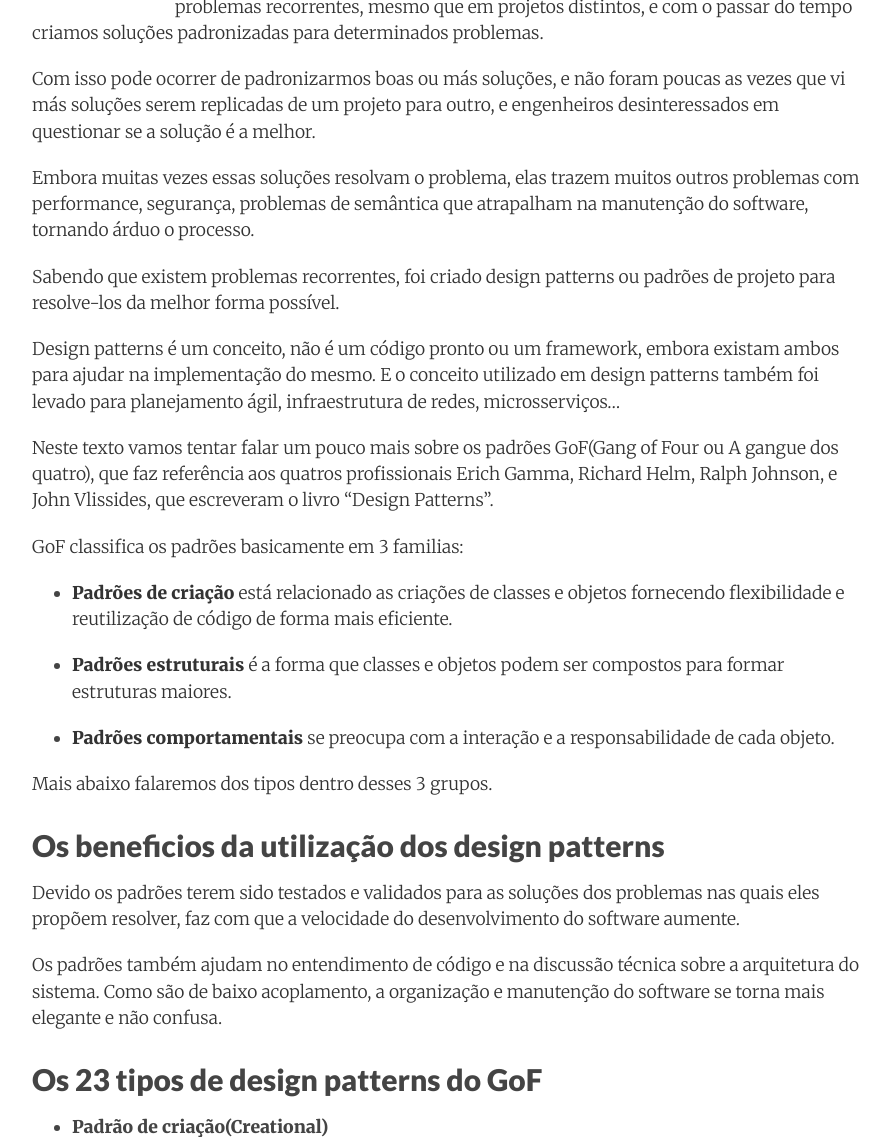
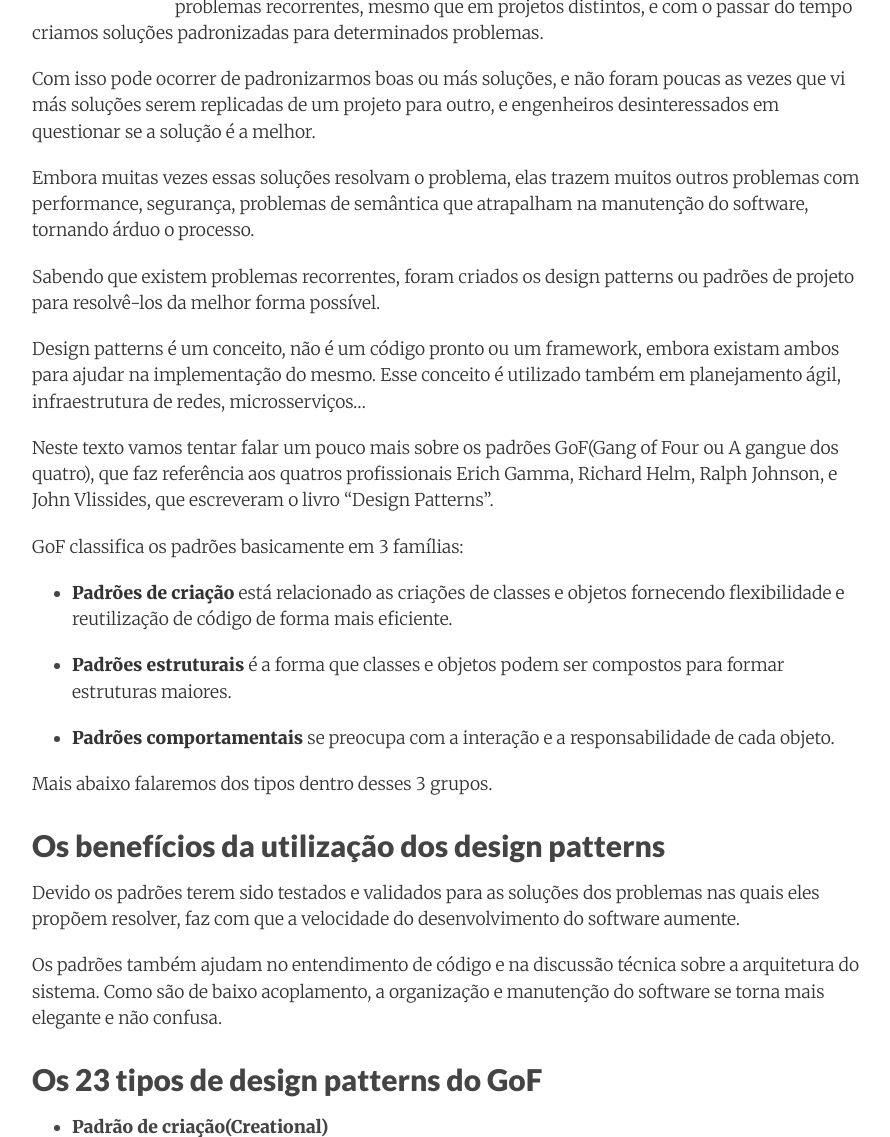
Before and after one commit to saikiransripada/mixyll, a Jekyll site: the page built from _posts/2020-06-02-basic-design-patterns.md, in a window 1280 px wide and 1400 px high, cut to the strip 263-1400 px from the top of the window. Shown: the whole strip, without its empty margins (188-1078 px from the left). Built offline with Jekyll 4.4.1, drawn with Linux system fonts in a browser that asks for light colours; nearby versions of some CDN libraries; some of the changed text lies outside the part shown.

Commit message:
Fix texts.

```diff
--- a/_posts/2020-06-02-basic-design-patterns.md
+++ b/_posts/2020-06-02-basic-design-patterns.md
@@ -18,18 +18,18 @@ Embora muitas vezes essas soluções resolvam o problema, elas trazem muitos out
 problemas com performance, segurança, problemas de semântica que atrapalham na manutenção
 do software,  tornando árduo o processo.
 
-Sabendo que existem problemas recorrentes, foi criado design patterns ou
-padrões de projeto para resolve-los da melhor forma possível.
+Sabendo que existem problemas recorrentes, foram criados os design patterns ou
+padrões de projeto para resolvê-los da melhor forma possível.
 
 Design patterns é um conceito, não é um código pronto ou um framework, embora
-existam ambos para ajudar na implementação do mesmo. E o conceito utilizado em design patterns também foi levado para planejamento
+existam ambos para ajudar na implementação do mesmo. Esse conceito é utilizado também em planejamento
 ágil, infraestrutura de redes, microsserviços...
 
 Neste texto vamos tentar falar um pouco mais sobre os padrões GoF(Gang of Four ou A gangue dos quatro),
 que faz referência aos quatros profissionais Erich Gamma, Richard Helm, Ralph Johnson, e John
 Vlissides, que escreveram o livro "Design Patterns".
 
-GoF classifica os padrões basicamente em 3 familias:
+GoF classifica os padrões basicamente em 3 famílias:
 - **Padrões de criação** está relacionado as criações de classes e objetos fornecendo
     flexibilidade e reutilização de código de forma mais eficiente.
 
@@ -41,7 +41,7 @@ GoF classifica os padrões basicamente em 3 familias:
 
 Mais abaixo falaremos dos tipos dentro desses 3 grupos.
 
-## Os beneficios da utilização dos design patterns
+## Os benefícios da utilização dos design patterns
 
 Devido os padrões terem sido testados e validados para as
 soluções dos problemas nas quais eles propõem resolver, faz com que a velocidade do
```
Also changed, not shown: other parts of _posts/2020-06-02-basic-design-patterns.md (+1 -1 lines).
